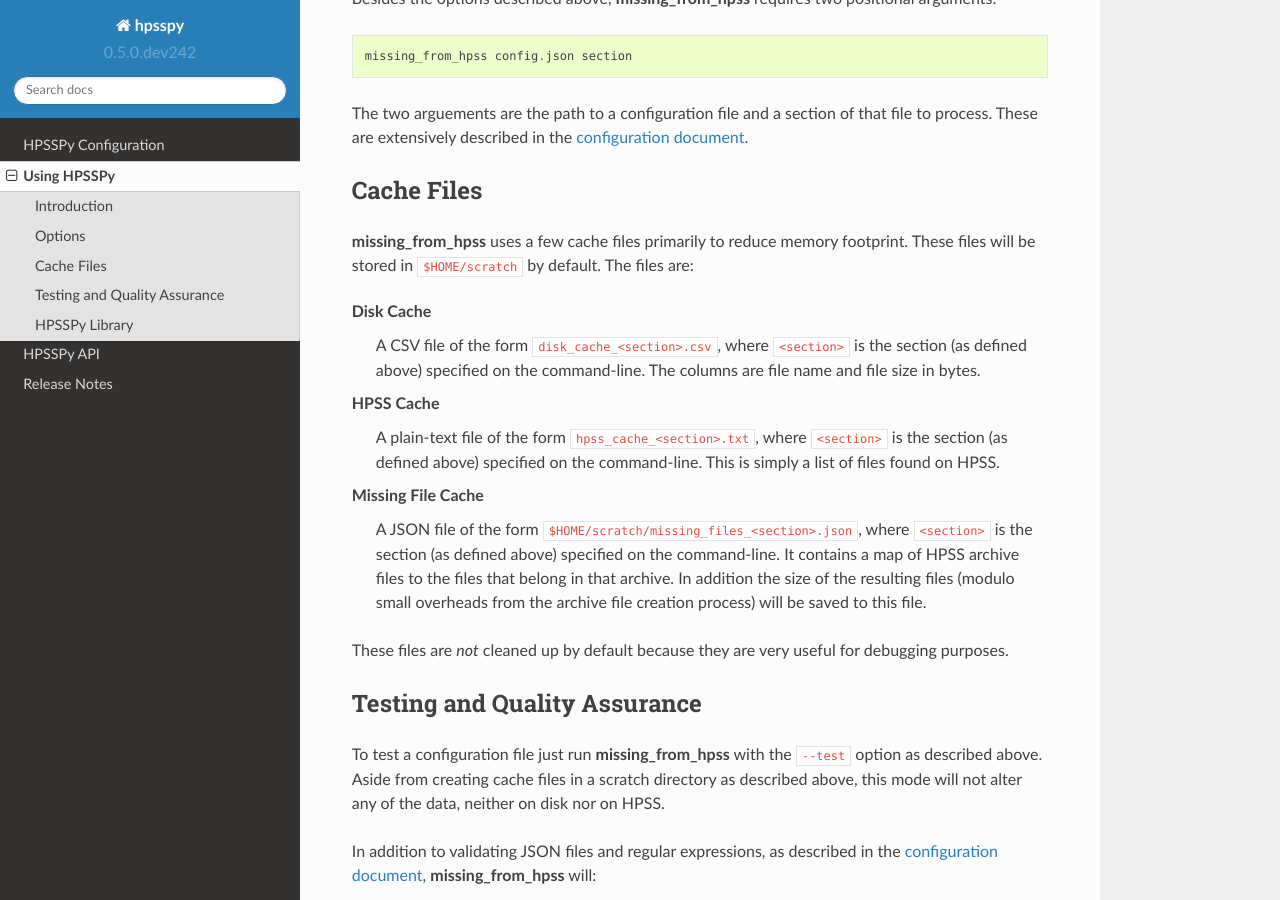
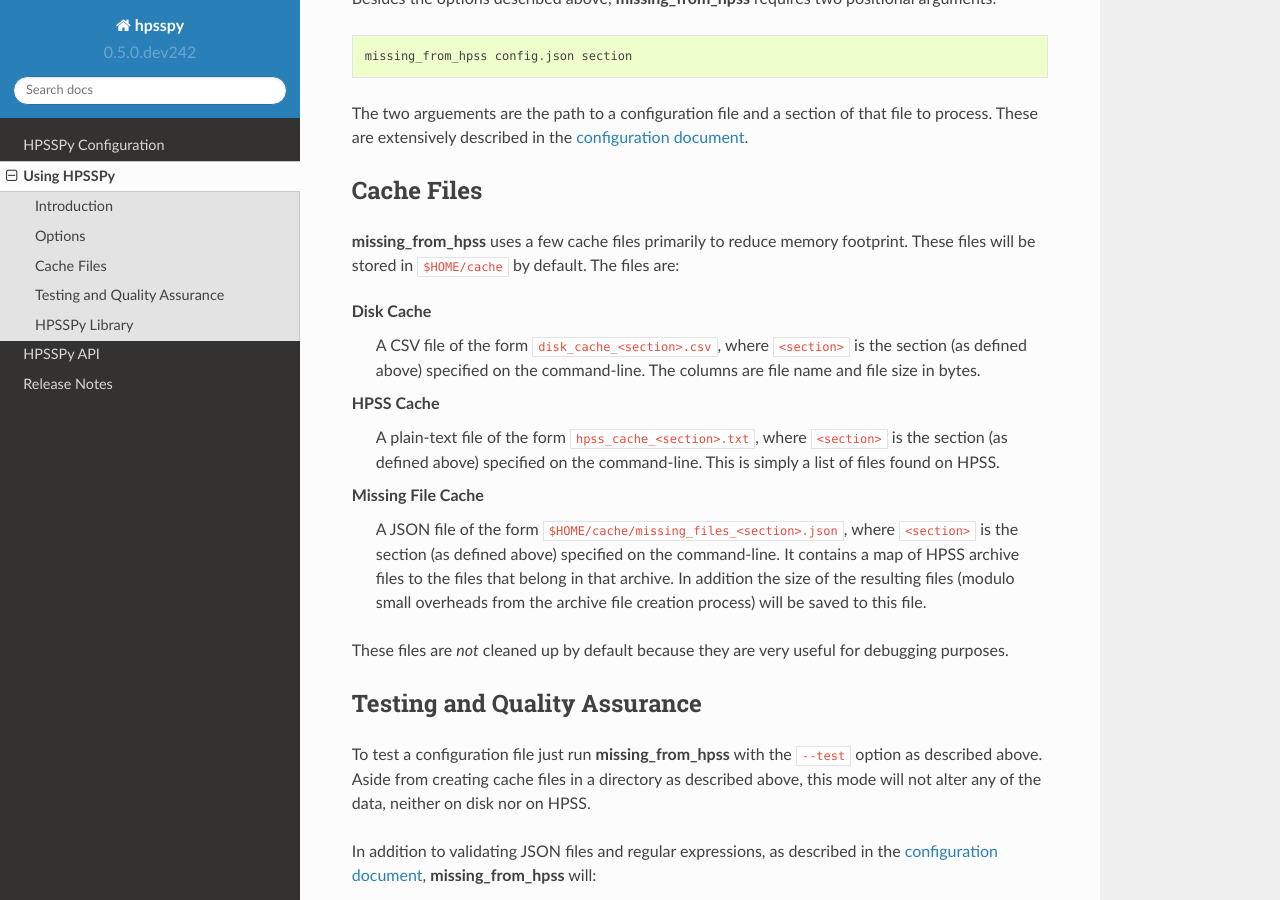
Before and after one commit to weaverba137/hpsspy, a Sphinx documentation site: the page built from doc/using.rst, in a window 1280 px wide and 900 px high, scrolled down 1236 px. Built offline with Sphinx 7.4.7 and the Read the Docs theme 2.0.0, drawn with Linux system fonts in a browser that asks for light colours; some of the changed text lies outside the part shown.

Commit message:
use cache directory instead of scratch

```diff
--- a/doc/using.rst
+++ b/doc/using.rst
@@ -23,7 +23,7 @@ display all of them. Just the short versions of the commands are
 shown here.
 
 -c DIR      Cache files (described below) are written to
-            ``$HOME/scratch`` by default.  This option
+            ``$HOME/cache`` by default.  This option
             allows the user to choose any directory.
 -D          Delete and recreate the disk cache file
             (described below).
@@ -54,7 +54,7 @@ Cache Files
 +++++++++++
 
 :command:`missing_from_hpss` uses a few cache files primarily to reduce
-memory footprint.  These files will be stored in ``$HOME/scratch``
+memory footprint.  These files will be stored in ``$HOME/cache``
 by default.  The files are:
 
 Disk Cache
@@ -68,7 +68,7 @@ HPSS Cache
     the command-line.  This is simply a list of files found on HPSS.
 
 Missing File Cache
-    A JSON file of the form ``$HOME/scratch/missing_files_<section>.json``,
+    A JSON file of the form ``$HOME/cache/missing_files_<section>.json``,
     where ``<section>`` is the section (as defined above) specified on the
     command-line. It contains a map of HPSS archive files to the files that
     belong in that archive.  In addition the size of the resulting files
@@ -83,7 +83,7 @@ Testing and Quality Assurance
 
 To test a configuration file just run :command:`missing_from_hpss` with the
 ``--test`` option as described above.  Aside from creating cache files in
-a scratch directory as described above, this mode will not alter any of the
+a directory as described above, this mode will not alter any of the
 data, neither on disk nor on HPSS.
 
 In addition to validating JSON files and regular expressions, as
```
Also changed, not shown: 1 other file.
